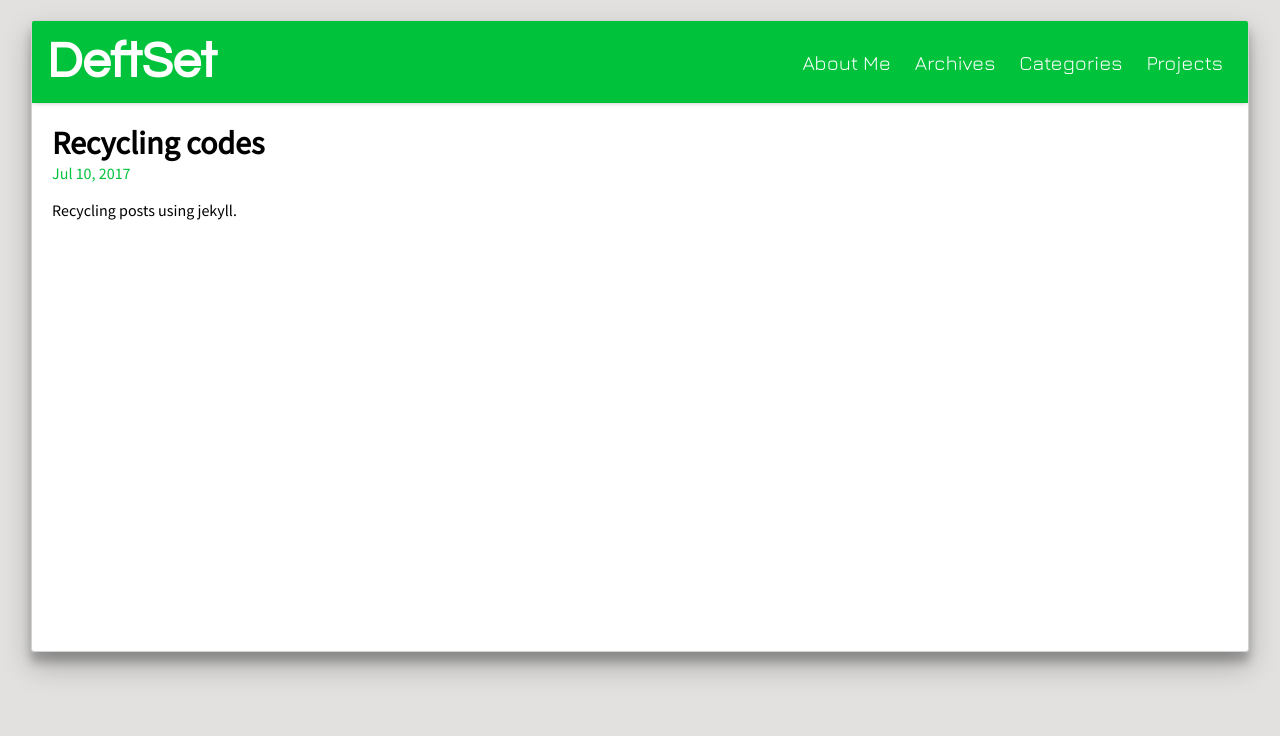
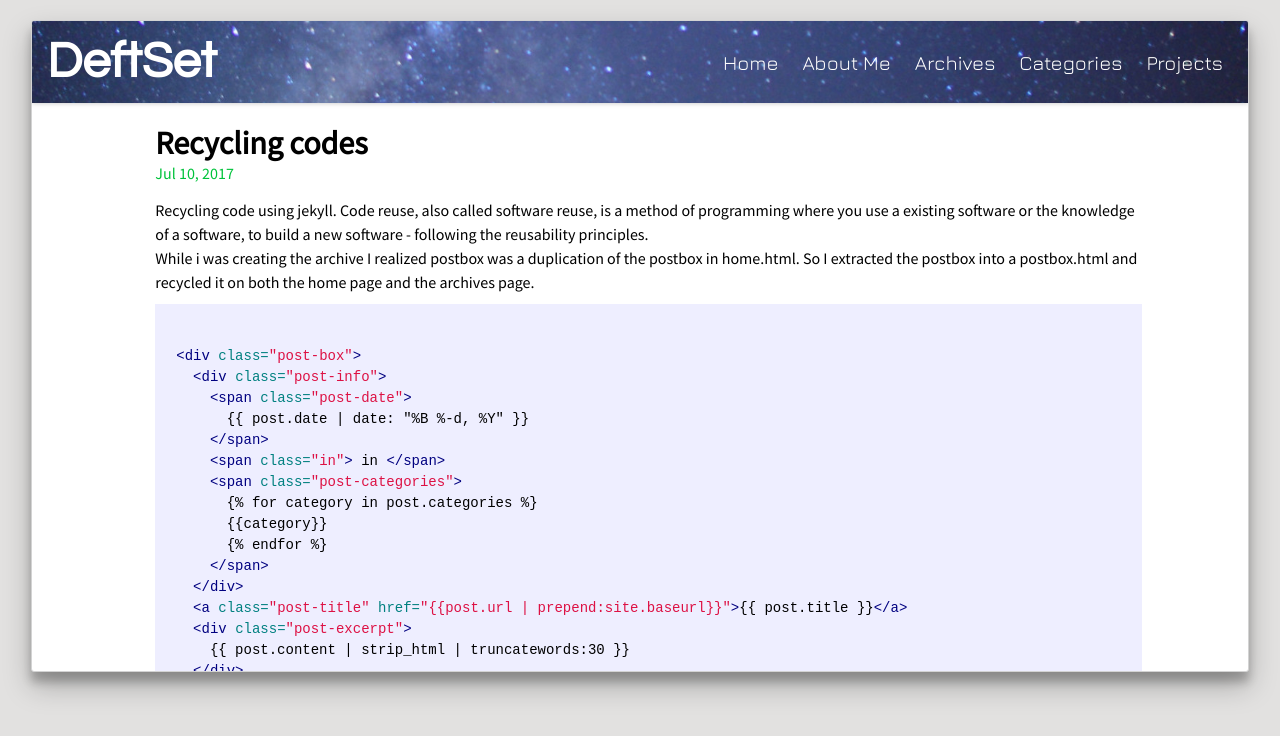
Before and after one commit to 01140714/01140714.github.io, a Jekyll site: the page built from _posts/2017-07-11-Recycling-codes.md, in a window 1280 px wide. Shown: the top 736 px of the page. Built offline with Jekyll 4.4.1, drawn with Linux system fonts in a browser that asks for light colours; some web fonts are replaced.

Commit message:
design amendments

````diff
--- a/Gemfile
+++ b/Gemfile
@@ -1,4 +1,5 @@
 source "https://rubygems.org"
+ruby RUBY_VERSION
 
 # Hello! This is where you manage which Jekyll version is used to run.
 # When you want to use a different version, change it below, save the
--- a/_config.yml
+++ b/_config.yml
@@ -21,8 +21,9 @@ twitter_username: jekyllrb
 github_username:  jekyll
 
 # Build settings
-markdown: kramdown
-gems:
+kramdown:
+  syntax_highlighter: rouge
+plugins:
   - jekyll-feed
 
 # Exclude from processing.
--- a/_includes/head.html
+++ b/_includes/head.html
@@ -3,5 +3,5 @@
   <link href="https://fonts.googleapis.com/css?family=Cuprum" rel="stylesheet">
   <link href="https://fonts.googleapis.com/css?family=Jura" rel="stylesheet">
   <link href="https://fonts.googleapis.com/css?family=Source+Sans+Pro" rel="stylesheet">
-  <link rel="stylesheet" type="text/css" href="{{ "/index.css" | prepend: site.baseurl }}" />
+  <link rel="stylesheet" type="text/css" href="{{ "/css/main.css" | prepend: site.baseurl }}" />
 </head>
--- a/_includes/header.html
+++ b/_includes/header.html
@@ -2,6 +2,7 @@
   <nav class="nav_bar">
     <a class="nav_logo" href="/">{{ site.title }}</a>
     <div class="nav_a_wrapper">
+      <a class="nav_a" href="/">Home</a>
       {% for page in site.pages %}
         {% if page.title %}
           <a class="nav_a" href="{{ page.permalink | prepend: site.baseurl }}">{{page.title}}</a>
--- a/_includes/postbox.html
+++ b/_includes/postbox.html
@@ -12,7 +12,6 @@
   </div>
   <a class="post-title" href="{{post.url | prepend:site.baseurl}}">{{ post.title }}</a>
   <div class="post-excerpt">
-    {{ post.content | strip_html | truncatewords:30 }}
-  </div>
+    {{ post.content | strip_html | truncatewords:15 }}
   </div>
 </div>
--- /dev/null
+++ b/_posts/2017-07-11-Recycling-codes.md
@@ -0,0 +1,33 @@
+---
+layout: post
+title: "Recycling codes"
+date: 2017-07-11 00:00:01 +0800
+categories: jekyll
+---
+Recycling code using jekyll.
+Code reuse, also called software reuse, is a method of programming where you use a existing software or the knowledge of a software, to build a new software - following the reusability principles.
+
+While i was creating the archive I realized postbox was a duplication of the postbox in home.html. So I extracted the postbox into a postbox.html and recycled it on both the home page and the archives page.
+
+```html
+{% raw %}
+<div class="post-box">
+  <div class="post-info">
+    <span class="post-date">
+      {{ post.date | date: "%B %-d, %Y" }}
+    </span>
+    <span class="in"> in </span>
+    <span class="post-categories">
+      {% for category in post.categories %}
+      {{category}}
+      {% endfor %}
+    </span>
+  </div>
+  <a class="post-title" href="{{post.url | prepend:site.baseurl}}">{{ post.title }}</a>
+  <div class="post-excerpt">
+    {{ post.content | strip_html | truncatewords:30 }}
+  </div>
+  </div>
+</div>
+{% endraw %}
+```
--- a/_posts/2017-7-11-Recycling-codes.md
+++ /dev/null
@@ -1,7 +0,0 @@
----
-layout: post
-title: "Recycling codes"
-date: 2017-07-11 00:00:01 +0800
-categories: jekyll
----
-Recycling posts using jekyll.
--- /dev/null
+++ b/_sass/_syntax-highlighting.scss
@@ -0,0 +1,70 @@
+/**
+ * Syntax highlighting styles
+ */
+.highlight {
+  background: #fff;
+
+  .highlighter-rouge & {
+    background: #eef;
+  }
+
+  .c     { color: #998; font-style: italic } // Comment
+  .err   { color: #a61717; background-color: #e3d2d2 } // Error
+  .k     { font-weight: bold } // Keyword
+  .o     { font-weight: bold } // Operator
+  .cm    { color: #998; font-style: italic } // Comment.Multiline
+  .cp    { color: #999; font-weight: bold } // Comment.Preproc
+  .c1    { color: #998; font-style: italic } // Comment.Single
+  .cs    { color: #999; font-weight: bold; font-style: italic } // Comment.Special
+  .gd    { color: #000; background-color: #fdd } // Generic.Deleted
+  .gd .x { color: #000; background-color: #faa } // Generic.Deleted.Specific
+  .ge    { font-style: italic } // Generic.Emph
+  .gr    { color: #a00 } // Generic.Error
+  .gh    { color: #999 } // Generic.Heading
+  .gi    { color: #000; background-color: #dfd } // Generic.Inserted
+  .gi .x { color: #000; background-color: #afa } // Generic.Inserted.Specific
+  .go    { color: #888 } // Generic.Output
+  .gp    { color: #555 } // Generic.Prompt
+  .gs    { font-weight: bold } // Generic.Strong
+  .gu    { color: #aaa } // Generic.Subheading
+  .gt    { color: #a00 } // Generic.Traceback
+  .kc    { font-weight: bold } // Keyword.Constant
+  .kd    { font-weight: bold } // Keyword.Declaration
+  .kp    { font-weight: bold } // Keyword.Pseudo
+  .kr    { font-weight: bold } // Keyword.Reserved
+  .kt    { color: #458; font-weight: bold } // Keyword.Type
+  .m     { color: #099 } // Literal.Number
+  .s     { color: #d14 } // Literal.String
+  .na    { color: #008080 } // Name.Attribute
+  .nb    { color: #0086B3 } // Name.Builtin
+  .nc    { color: #458; font-weight: bold } // Name.Class
+  .no    { color: #008080 } // Name.Constant
+  .ni    { color: #800080 } // Name.Entity
+  .ne    { color: #900; font-weight: bold } // Name.Exception
+  .nf    { color: #900; font-weight: bold } // Name.Function
+  .nn    { color: #555 } // Name.Namespace
+  .nt    { color: #000080 } // Name.Tag
+  .nv    { color: #008080 } // Name.Variable
+  .ow    { font-weight: bold } // Operator.Word
+  .w     { color: #bbb } // Text.Whitespace
+  .mf    { color: #099 } // Literal.Number.Float
+  .mh    { color: #099 } // Literal.Number.Hex
+  .mi    { color: #099 } // Literal.Number.Integer
+  .mo    { color: #099 } // Literal.Number.Oct
+  .sb    { color: #d14 } // Literal.String.Backtick
+  .sc    { color: #d14 } // Literal.String.Char
+  .sd    { color: #d14 } // Literal.String.Doc
+  .s2    { color: #d14 } // Literal.String.Double
+  .se    { color: #d14 } // Literal.String.Escape
+  .sh    { color: #d14 } // Literal.String.Heredoc
+  .si    { color: #d14 } // Literal.String.Interpol
+  .sx    { color: #d14 } // Literal.String.Other
+  .sr    { color: #009926 } // Literal.String.Regex
+  .s1    { color: #d14 } // Literal.String.Single
+  .ss    { color: #990073 } // Literal.String.Symbol
+  .bp    { color: #999 } // Name.Builtin.Pseudo
+  .vc    { color: #008080 } // Name.Variable.Class
+  .vg    { color: #008080 } // Name.Variable.Global
+  .vi    { color: #008080 } // Name.Variable.Instance
+  .il    { color: #099 } // Literal.Number.Integer.Long
+}
--- /dev/null
+++ b/css/main.scss
@@ -0,0 +1,169 @@
+---
+---
+@charset "utf-8";
+
+* {
+  margin: 0;
+  padding: 0;
+}
+
+html, body {
+  font-family: Cuprum;
+  background-color: #e2e1e0;
+}
+
+body {
+  padding-top: 20px;
+}
+
+.panel {
+  border-radius: 3px;
+  border: 1px solid #D3D3D3;
+  z-index: 1;
+  box-shadow: 0 14px 28px rgba(0,0,0,0.25),
+              0 10px 10px rgba(0,0,0,0.22);
+}
+
+.maincontainer {
+  background-color: #FFFFFF !important;
+  display: block;
+  overflow: hidden;
+  margin: auto auto;
+  width: 95%;
+  height: 650px;
+}
+
+.header {
+  background-image: url('../img/header_image.jpg');
+  background-size: 100% auto;
+  box-shadow: 0 0 5px 0 rgba(0,0,0,0.25);
+  display: block;
+  width: 100%;
+  max-height: 15%;
+}
+
+.nav_bar {
+  padding: 15px;
+  display: flex;
+  flex-direction: row;
+  justify-content: space-between;
+  width: auto;
+  margin: 0;
+}
+
+.nav_bar a{
+  color: #FFFFFF;
+  text-decoration: none;
+  outline: 0;
+}
+
+.nav_logo {
+  font-family: Questrial !important;
+  font-weight: bolder;
+  font-size: 50px;
+  margin-right: 40px;
+}
+
+.nav_a_wrapper {
+  margin: auto 0;
+}
+
+.nav_a {
+  font-family: Jura !important;
+  font-size: 20px;
+  margin: 0 10px;
+}
+
+.nav_a:hover {
+  border-bottom: 1px dotted white;
+}
+
+.content {
+  overflow-x: hidden;
+  overflow-y: scroll;
+  display: block;
+  width: calc(100% + 17px);
+  height: calc(85% + 17px);
+}
+
+.container {
+  margin: 20px auto;
+  font-family: Source Sans Pro !important;
+  width: 80%;
+}
+
+.post-list {
+  margin-top: 15px;
+}
+
+.post-box {
+  margin: 10px 0;
+}
+
+.post-info {
+  font-size: 18px;
+  margin-bottom: 5px;
+  color: #00C33B;
+}
+
+.post-title {
+  font-size: 24px;
+  text-decoration: none;
+  cursor: pointer;
+  color: black;
+}
+
+.post-title:hover {
+  border-bottom: 1px dotted #00C33B;
+}
+
+.post-excerpt {
+  margin-top: 5px;
+}
+
+.post-meta {
+  color: #00C33B;
+}
+
+.post-header {
+  margin-bottom: 15px;
+}
+
+.post-content {
+  line-height: 1.5;
+  width: 100%;
+}
+
+.post-content li{
+ list-style-type: none;
+}
+
+.post-content h3{
+  margin-top: 8px;
+}
+
+.post-content blockquote{
+  margin: 8px 0;
+}
+
+pre {
+  border: none !important;
+  border-radius: 0 !important;
+  font-size: 14px !important;
+  padding: 1.5em !important;
+  margin: 10px 0 !important;
+  max-width: 100% !important;
+  overflow-x: scroll;
+}
+
+code {
+  border: none !important;
+  border-radius: 0 !important;
+}
+
+@mixin media-query($device) {
+  @media screen and (max-width: $device) {
+    @content;
+  }
+}
+@import "syntax-highlighting";
````
Also changed, not shown: _posts/2017-07-18-league-of-legents.markdown (added, +7 -0 lines), Gemfile.lock, img/header_image.jpg (added).
